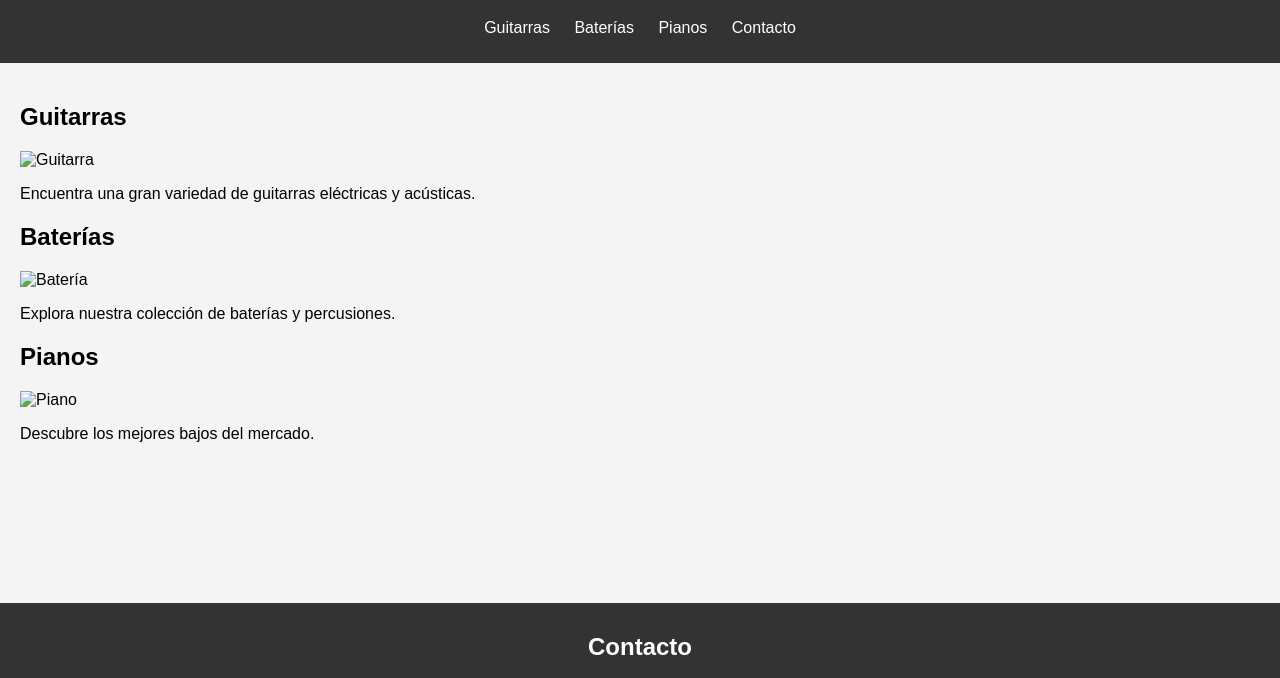
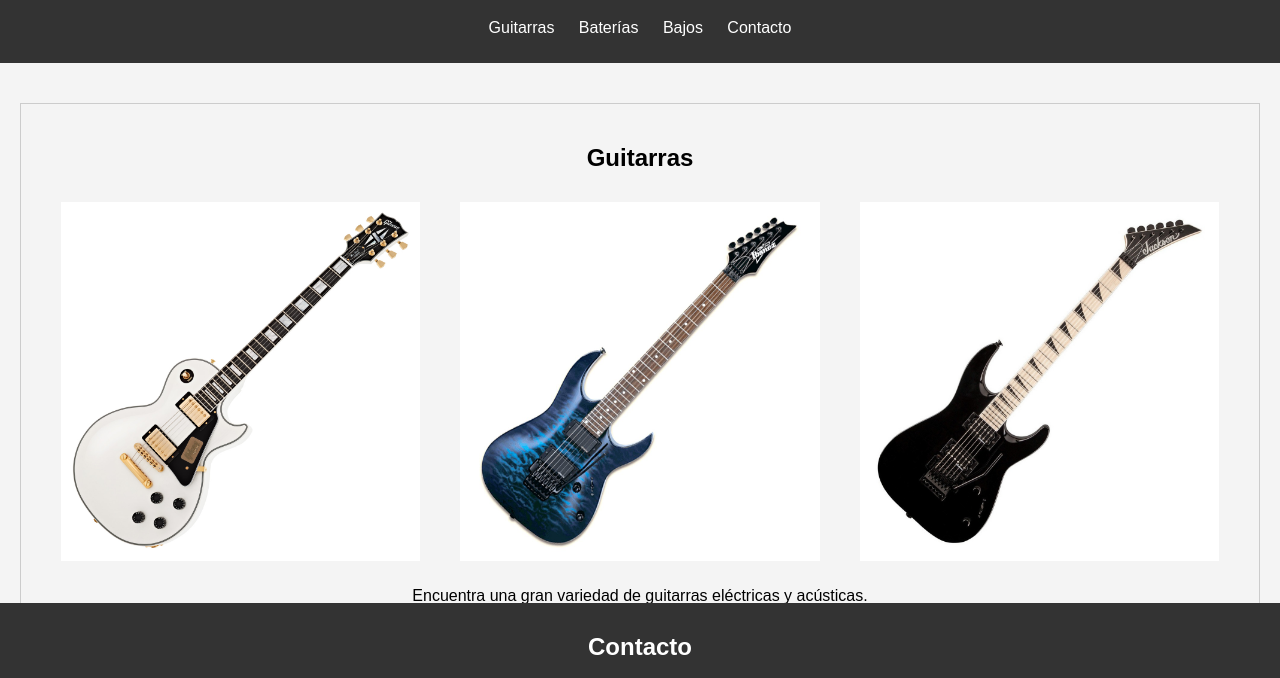
Before and after one commit to alexismena2022/63315, a plain HTML site: page index.html in a window 1280 px wide. Shown: the part 71-749 px from the top of the page. Drawn offline with Linux system fonts and the light colour scheme; a script that the page names is missing.

Commit message:
se agrega modifican styles e index para adaptar las imagenes de los instrumentos

```diff
--- a/index.html
+++ b/index.html
@@ -13,7 +13,7 @@
             <ul>
                 <li><a href="#guitarras">Guitarras</a></li>
                 <li><a href="#baterias">Baterías</a></li>
-                <li><a href="#bajos">Pianos</a></li>
+                <li><a href="#bajos">Bajos</a></li>
                 <li><a href="#contacto">Contacto</a></li>
             </ul>
         </nav>
@@ -21,17 +21,29 @@
     <main>
         <section id="guitarras" class="recuadro">
             <h2>Guitarras</h2>
-            <img src="images/guitarra.jpg" alt="Guitarra">
+            <div class="imagenes">
+                <img src="images/guitarras/gibson.jpg" alt="Gibson">
+                <img src="images/guitarras/ibanez_gio.jpg" alt="Ibanez Gio">
+                <img src="images/guitarras/jackson.jpg" alt="Jackson">
+            </div>
             <p>Encuentra una gran variedad de guitarras eléctricas y acústicas.</p>
         </section>
         <section id="baterias" class="recuadro">
             <h2>Baterías</h2>
-            <img src="images/bateria.jpg" alt="Batería">
+            <div class="imagenes">
+                <img src="images/baterias/bateria-musical-premium.jpg" alt="Batería Musical Premium">
+                <img src="images/baterias/pearl.jpg" alt="Pearl">
+                <img src="images/baterias/yamaha.jpg" alt="Yamaha">
+            </div>
             <p>Explora nuestra colección de baterías y percusiones.</p>
         </section>
         <section id="bajos" class="recuadro">
-            <h2>Pianos</h2>
-            <img src="images/piano.jpg" alt="Piano">
+            <h2>Bajos</h2>
+            <div class="imagenes">
+                <img src="images/bajos/cort.jpg" alt="Cort">
+                <img src="images/bajos/fender.jpg" alt="Fender">
+                <img src="images/bajos/warwick.jpg" alt="Warwick">
+            </div>
             <p>Descubre los mejores bajos del mercado.</p>
         </section>
     </main>
--- a/styles.css
+++ b/styles.css
@@ -44,3 +44,23 @@ footer {
     width: 100%;
     bottom: 0;
 }
+
+.recuadro {
+    border: 1px solid #ccc;
+    padding: 20px;
+    margin: 20px 0;
+    text-align: center;
+}
+
+.recuadro .imagenes {
+    display: flex;
+    justify-content: space-around;
+    flex-wrap: wrap;
+}
+
+.recuadro img {
+    max-width: 30%;
+    height: auto;
+    margin: 10px;
+    display: block;
+}
```
